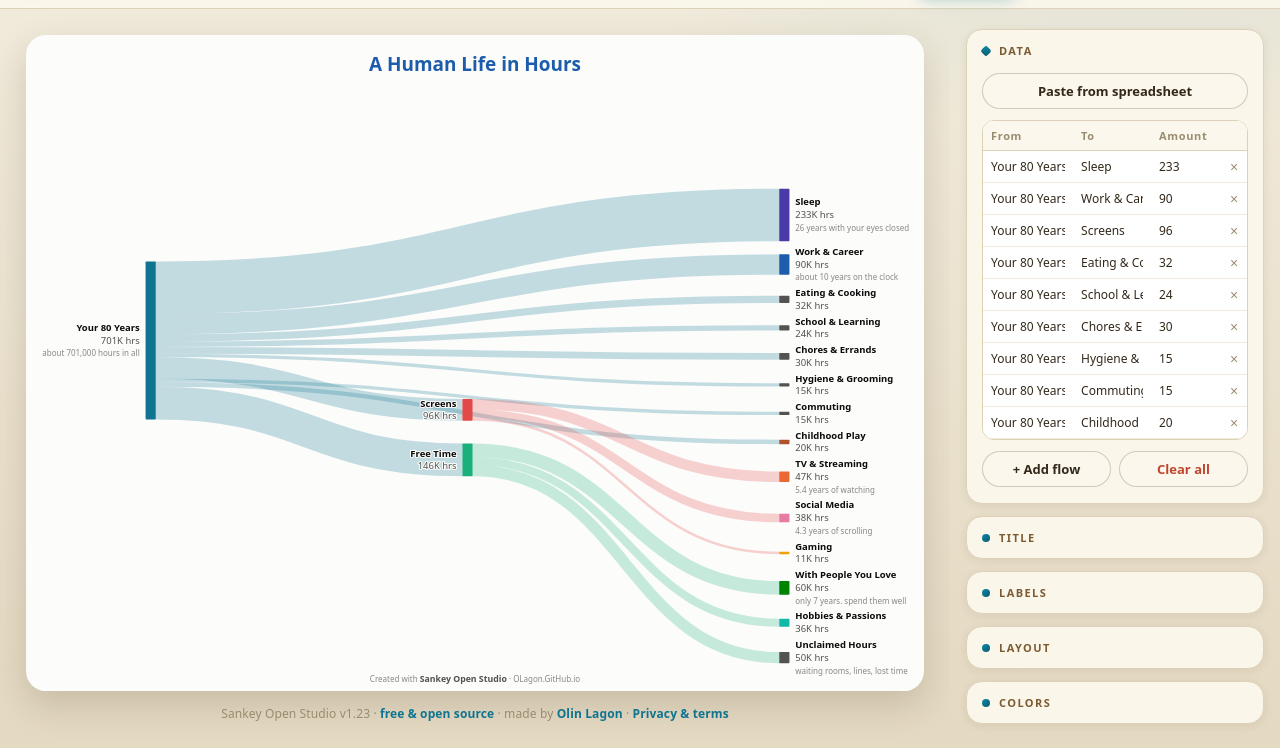
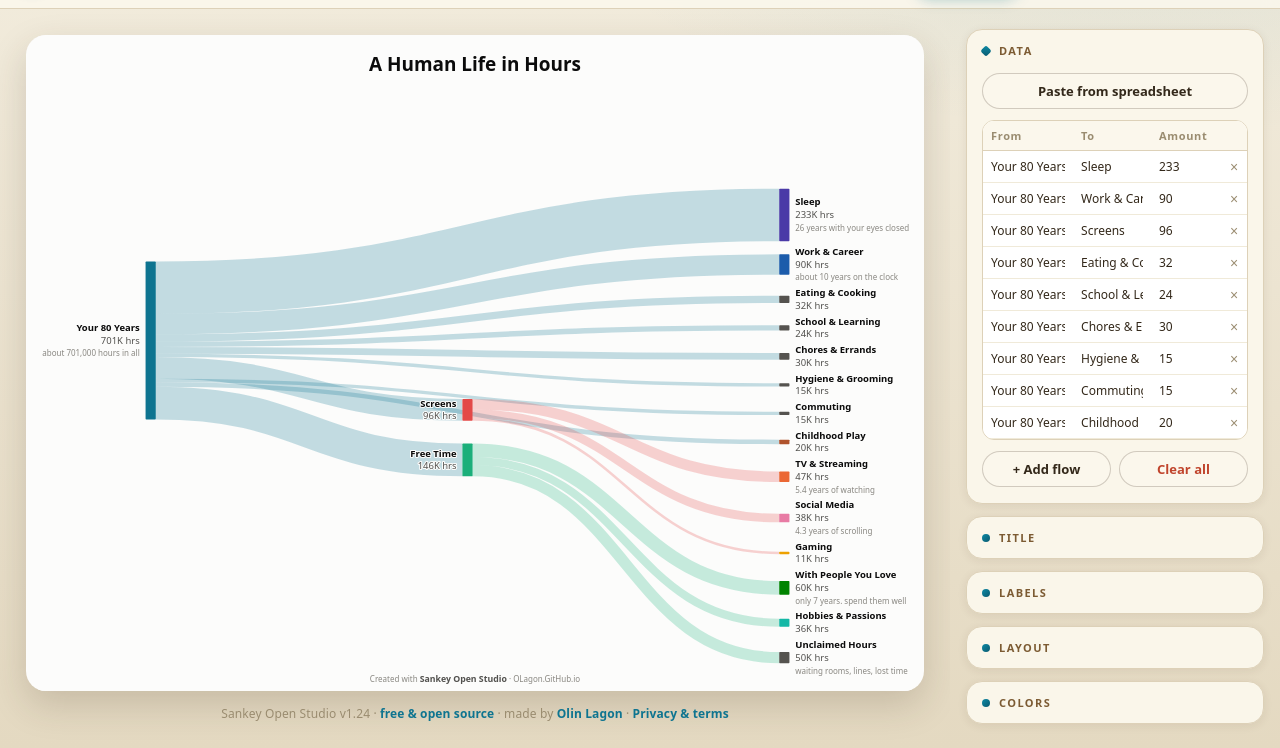
Before and after one commit to olagon/sankey_open_studio, a plain HTML site: page index.html in a window 1280 px wide. Shown: the part 52-800 px from the top of the page. Drawn offline with Linux system fonts and the light colour scheme.

Commit message:
v1.24: default title color black

```diff
--- a/app.js
+++ b/app.js
@@ -11,7 +11,7 @@
 /* Versioning: tiny fixes bump by 0.01 (1.01, 1.02...), decent updates bump
    by 0.1 (1.1, 1.2...), and the major number only changes when the project
    owner says so. */
-const APP_VERSION = '1.23';
+const APP_VERSION = '1.24';
 
 const PALETTE = [
   '#2a78d6', // blue
@@ -56,7 +56,7 @@ const DEFAULT_SETTINGS = {
   showCredit: true,
   showTitle: true,
   titleSize: 26,
-  titleColor: '#1c5cab',
+  titleColor: '#0b0b0b',
   groupBelowPct: 0, // 0 = off; otherwise combine end nodes under this % of total
   layoutMode: 'flow', // 'flow' hugs the flows; 'spread' fills each column evenly
 };
--- a/index.html
+++ b/index.html
@@ -81,7 +81,7 @@
           <div class="swatches" id="tcSwatches"></div>
           <div class="swatch-row">
             <input type="color" id="setTitleColor" aria-label="Title color">
-            <input type="text" id="tcHex" class="hex-input" placeholder="#1c5cab" maxlength="7" spellcheck="false" aria-label="Title hex color">
+            <input type="text" id="tcHex" class="hex-input" placeholder="#0b0b0b" maxlength="7" spellcheck="false" aria-label="Title hex color">
           </div>
           <div class="recent-row" id="tcRecent" hidden>Recent <span class="swatches" id="tcRecentSwatches"></span></div>
         </div>
```
Also changed, not shown: 1 other file.
